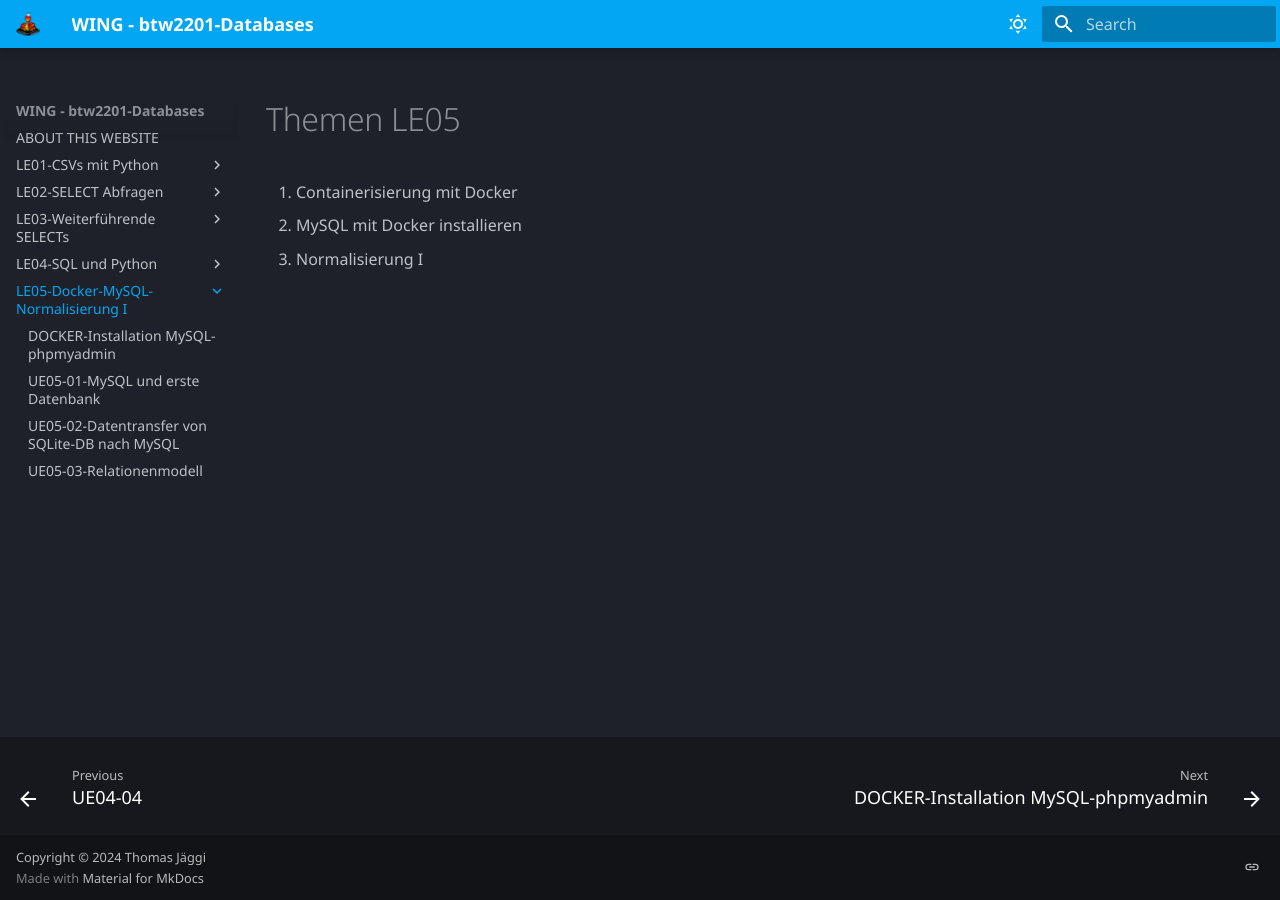
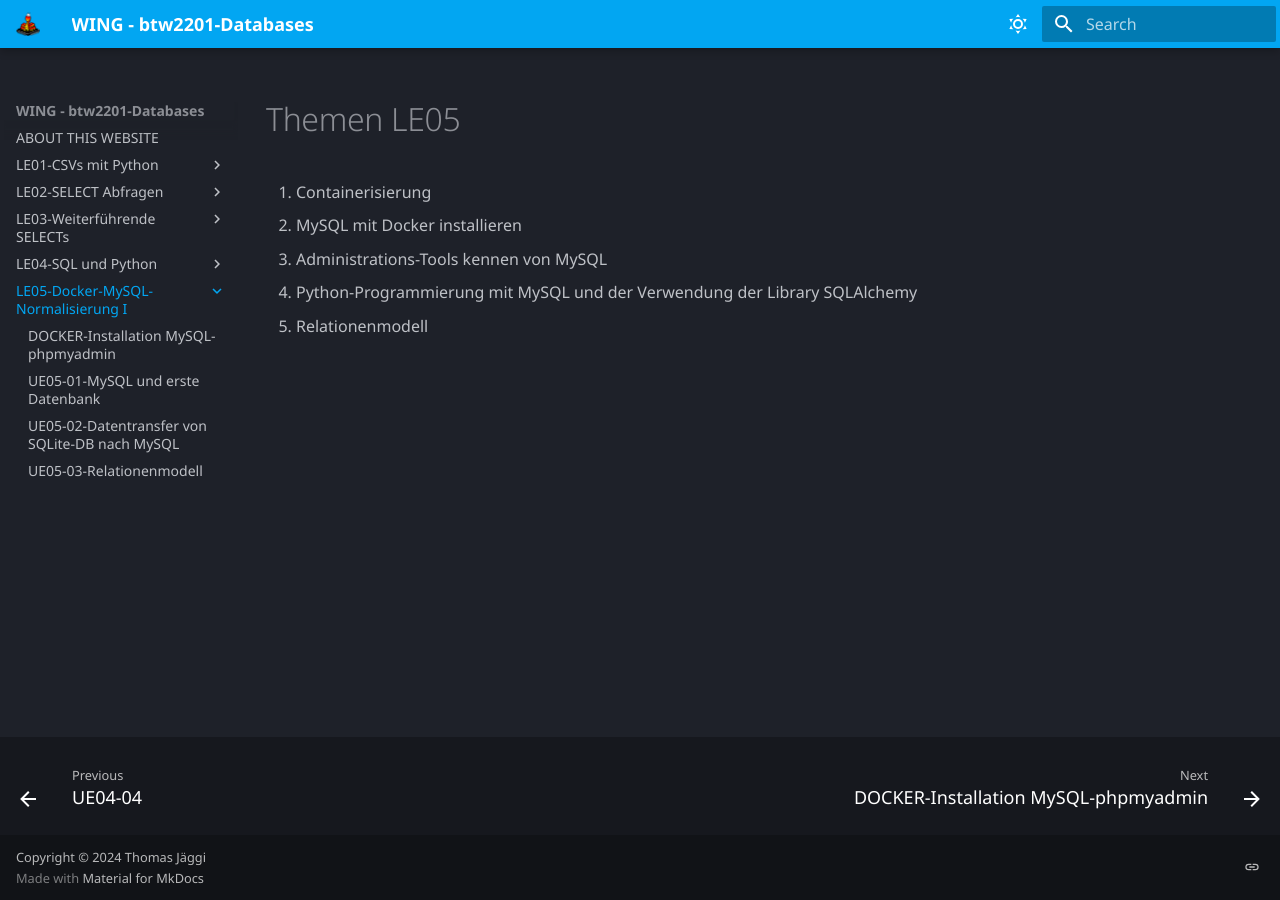
Before and after one commit to tjaeggi/btw2201_databases, an MkDocs documentation site: the page built from docs/le05/README.md, in a window 1280 px wide. Built offline with MkDocs 1.6.1 and Material for MkDocs 9.7.7, drawn with Linux system fonts in a browser that asks for light colours; some web fonts are replaced.

Commit message:
Tue Oct 22 11:40:29 PM CEST 2024

```diff
--- a/docs/le05/README.md
+++ b/docs/le05/README.md
@@ -1,5 +1,7 @@
 # Themen LE05
 
-1. Containerisierung mit Docker
+1. Containerisierung
 2. MySQL mit Docker installieren
-3. Normalisierung I
+3. Administrations-Tools kennen von MySQL
+4. Python-Programmierung mit MySQL und der Verwendung der Library SQLAlchemy
+5. Relationenmodell
```
